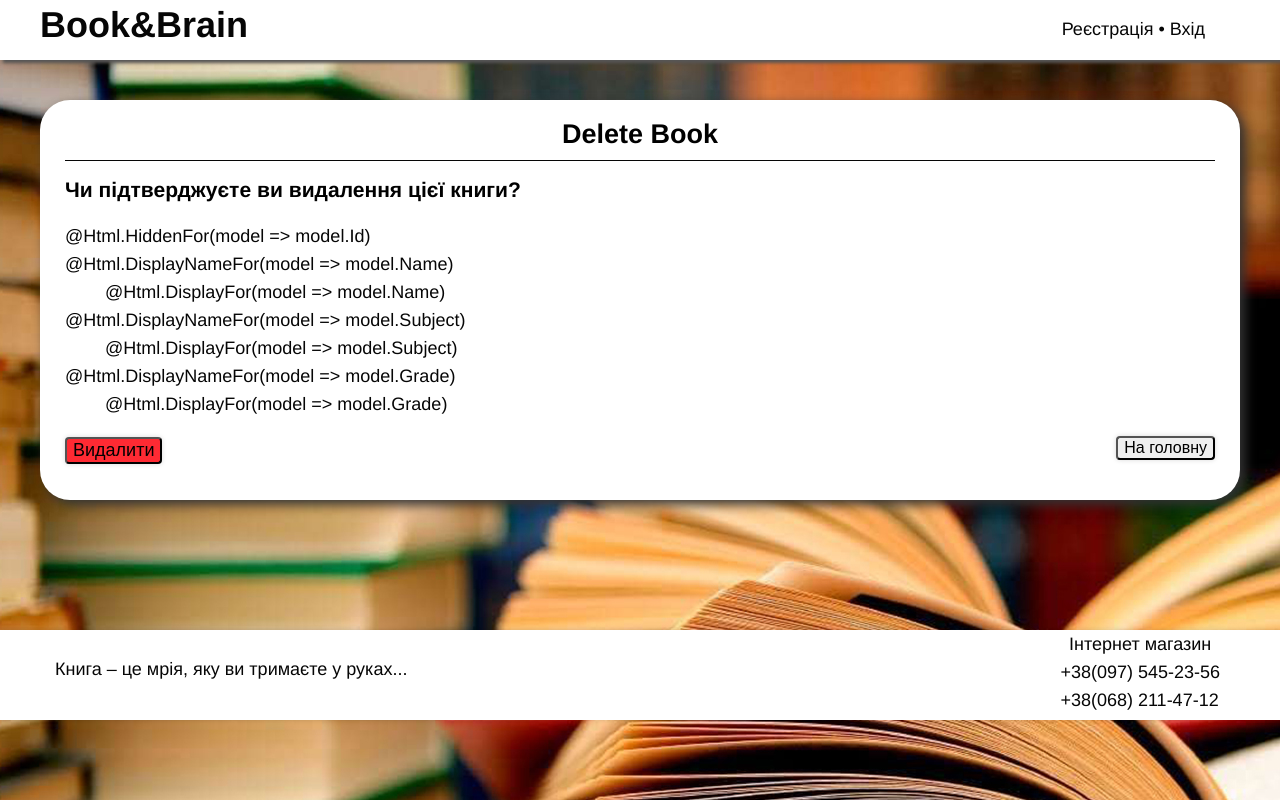
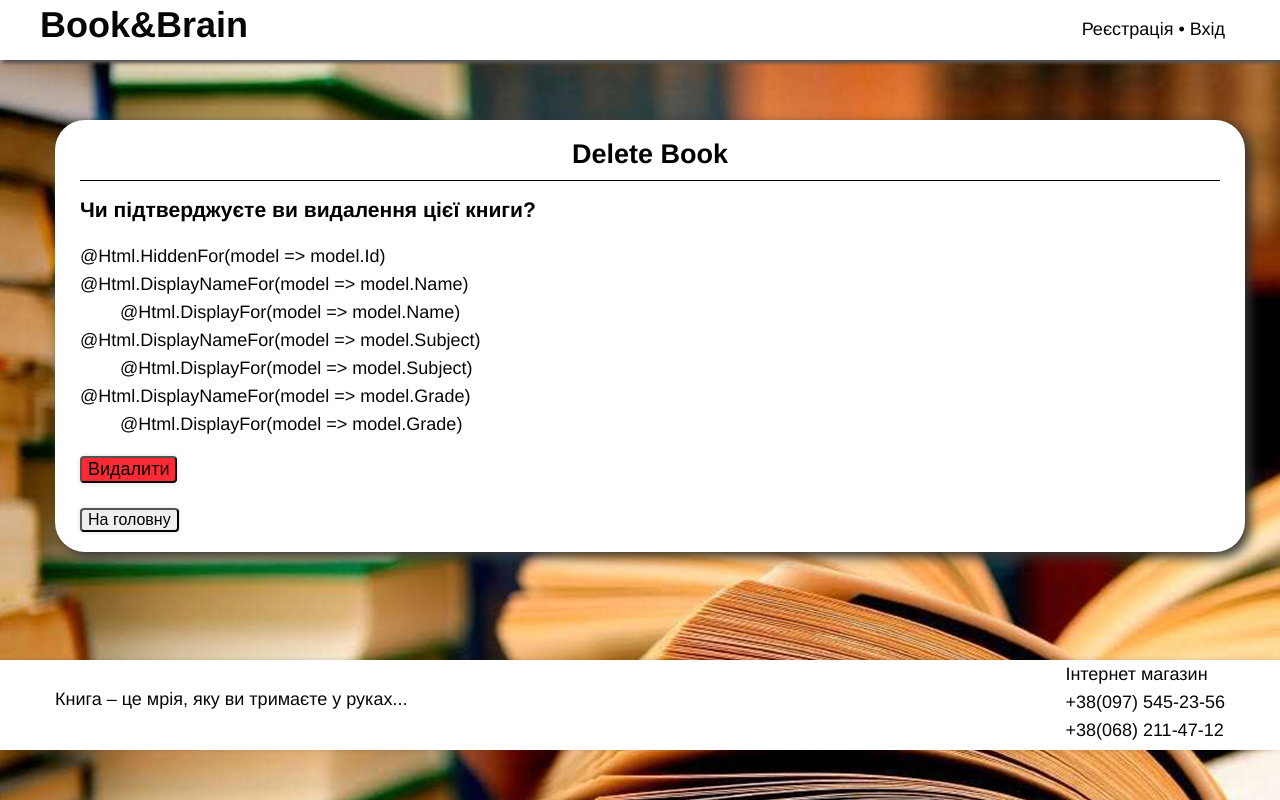
Before and after one commit to Alex121512/RozrahHtmlAndCss, a plain HTML site: page Veb_Rozrah/pages/delete.html in a window 1280 px wide. Drawn offline with Linux system fonts and the light colour scheme; a script that the page names is missing.

Commit message:
adaptive

```diff
--- a/Veb_Rozrah/css/createstyle.css
+++ b/Veb_Rozrah/css/createstyle.css
@@ -1,4 +1,5 @@
 body { background: url(../images/Kniga.jpg); margin: 0; color: #060606; font: normal 18px/28px Helvetica, Arial, sans-serif;}
+html, body {height: 100%; margin: 0;}
 .clear { clear: both;}
 .clearfix:after { content: ""; display: block; clear: both;}
 p { margin: 0; padding: 15px 15px;}
@@ -17,24 +18,26 @@ td {
 	text-align: center;
 }
 
+.mainwrapper {
+	min-height: 100%;
+}
+
 div#butthome {
 	float: left;
-	width: 225px;
-}
-
-.mainwrapper {
-	min-width: 1080px;
-	opacity: 1;
 }
 
 .resize {
 	margin: 0 auto;
 	padding: 0 20px;
-	width: 1200px;
+	max-width: 1200px;
 }
 
 .block_row {
-	padding-top: 70px;
+	padding: 20px;
+  padding-bottom: 90px;
+	padding-top: 90px;
+	padding-right: 15px;
+	margin-left: 15px;
 	min-height: 560px;
 	display: flex;
 	flex-direction: column;
@@ -45,7 +48,7 @@ div#butthome {
 }
 
 .fields {
-	height: 340px;
+	min-height: 340px;
 	margin-top: 30px;
 	background-color: #fff;
 	padding: 20px 25px 20px 25px;
@@ -53,26 +56,20 @@ div#butthome {
 	box-shadow: 5px 5px 12px #343434;
 }
 
-.footer#down {
-	width: 400px;
-}
-
 .paragr p {
 	padding-top: 25px;
 }
 
 .paragr {
-	width: 600px;
 	float: left;
 }
 
 .phones {
-	padding-right: 20px;
+	padding-right: 15px;
 	float: right;
 }
 
 div#login {
-	padding-right: 20px;
 	float: right;
 }
 
@@ -83,7 +80,6 @@ p#log:hover {
 
 p#name {
 	padding: 0;
-	text-align: center;
 }
 
 p#phone {
@@ -94,7 +90,7 @@ p#phone {
 	width: 100%;
 	color: #060606;
 	background: #fff;
-	height: 60px;
+	min-height: 60px;
 	box-shadow: 3px 3px 3px #575656;
 	position: fixed;
 	left: 50%;
@@ -102,21 +98,20 @@ p#phone {
 }
 
 .secwhite-line {
+  margin-top: -90px;
+	width: 100%;
 	color: #060606;
 	background: #fff;
-	height: 90px;
+	min-height: 90px;
 	box-shadow: 0 0 5px rgba(0, 0, 0, 0.15);
 }
 
-button#butt1 {
-	display: block;
-}
-
-button#butt3 {
-	float: right;
+button#butt2 {
+	margin-bottom: 25px;
 }
 
 .btn {
+	display: block;
 	font-size: 16px;
 	border-color: black;
 	border-radius: 4px;
@@ -124,6 +119,7 @@ button#butt3 {
 }
 
 .specialbtn {
+	display: block;
 	background-color: #cc804d;
 	font-size: 18px;
 	border-color: black;
--- a/Veb_Rozrah/css/deletestyle.css
+++ b/Veb_Rozrah/css/deletestyle.css
@@ -1,4 +1,5 @@
 body { background: url(../images/Kniga.jpg); margin: 0; color: #060606; font: normal 18px/28px Helvetica, Arial, sans-serif;}
+html, body {height: 100%; margin: 0;}
 .clear { clear: both;}
 .clearfix:after { content: ""; display: block; clear: both;}
 p { margin: 0; padding: 15px 15px;}
@@ -17,24 +18,26 @@ td {
 	text-align: center;
 }
 
+.mainwrapper {
+	min-height: 100%;
+}
+
 div#butthome {
 	float: left;
-	width: 225px;
-}
-
-.mainwrapper {
-	min-width: 1080px;
-	opacity: 1;
 }
 
 .resize {
 	margin: 0 auto;
 	padding: 0 20px;
-	width: 1200px;
+	max-width: 1200px;
 }
 
 .block_row {
-	padding-top: 70px;
+	padding: 20px;
+  padding-bottom: 100px;
+	padding-top: 90px;
+	padding-right: 15px;
+	margin-left: 15px;
 	min-height: 560px;
 	display: flex;
 	flex-direction: column;
@@ -45,7 +48,7 @@ div#butthome {
 }
 
 .fields {
-	height: 360px;
+	min-height: 340px;
 	margin-top: 30px;
 	background-color: #fff;
 	padding: 20px 25px 20px 25px;
@@ -53,26 +56,20 @@ div#butthome {
 	box-shadow: 5px 5px 12px #343434;
 }
 
-.footer#down {
-	width: 400px;
-}
-
 .paragr p {
 	padding-top: 25px;
 }
 
 .paragr {
-	width: 600px;
 	float: left;
 }
 
 .phones {
-	padding-right: 20px;
+	padding-right: 15px;
 	float: right;
 }
 
 div#login {
-	padding-right: 20px;
 	float: right;
 }
 
@@ -83,7 +80,6 @@ p#log:hover {
 
 p#name {
 	padding: 0;
-	text-align: center;
 }
 
 p#phone {
@@ -94,7 +90,7 @@ p#phone {
 	width: 100%;
 	color: #060606;
 	background: #fff;
-	height: 60px;
+	min-height: 60px;
 	box-shadow: 3px 3px 3px #575656;
 	position: fixed;
 	left: 50%;
@@ -102,17 +98,20 @@ p#phone {
 }
 
 .secwhite-line {
+  margin-top: -90px;
+	width: 100%;
 	color: #060606;
 	background: #fff;
-	height: 90px;
+	min-height: 90px;
 	box-shadow: 0 0 5px rgba(0, 0, 0, 0.15);
 }
 
-button#butt2 {
-	float: right;
+button#butt1 {
+	margin-bottom: 25px;
 }
 
 .btn {
+	display: block;
 	font-size: 16px;
 	border-color: black;
 	border-radius: 4px;
@@ -120,6 +119,7 @@ button#butt2 {
 }
 
 .specialbtn {
+	display: block;
 	background-color: #ff2a33;
 	font-size: 18px;
 	border-color: black;
@@ -128,7 +128,7 @@ button#butt2 {
 }
 
 .btn:hover {
-  background-color: #494e4b;
+  background-color: #4294ff;
   color: white;
 }
 
--- a/Veb_Rozrah/css/editstyle.css
+++ b/Veb_Rozrah/css/editstyle.css
@@ -1,4 +1,5 @@
 body { background: url(../images/Kniga.jpg); margin: 0; color: #060606; font: normal 18px/28px Helvetica, Arial, sans-serif;}
+html, body {height: 100%; margin: 0;}
 .clear { clear: both;}
 .clearfix:after { content: ""; display: block; clear: both;}
 p { margin: 0; padding: 15px 15px;}
@@ -17,24 +18,26 @@ td {
 	text-align: center;
 }
 
+.mainwrapper {
+	min-height: 100%;
+}
+
 div#butthome {
 	float: left;
-	width: 225px;
-}
-
-.mainwrapper {
-	min-width: 1080px;
-	opacity: 1;
 }
 
 .resize {
 	margin: 0 auto;
 	padding: 0 20px;
-	width: 1200px;
+	max-width: 1200px;
 }
 
 .block_row {
-	padding-top: 70px;
+	padding: 20px;
+  padding-bottom: 90px;
+	padding-top: 90px;
+	padding-right: 15px;
+	margin-left: 15px;
 	min-height: 560px;
 	display: flex;
 	flex-direction: column;
@@ -45,7 +48,7 @@ div#butthome {
 }
 
 .fields {
-	height: 340px;
+	min-height: 340px;
 	margin-top: 30px;
 	background-color: #fff;
 	padding: 20px 25px 20px 25px;
@@ -53,26 +56,20 @@ div#butthome {
 	box-shadow: 5px 5px 12px #343434;
 }
 
-.footer#down {
-	width: 400px;
-}
-
 .paragr p {
 	padding-top: 25px;
 }
 
 .paragr {
-	width: 600px;
 	float: left;
 }
 
 .phones {
-	padding-right: 20px;
+	padding-right: 15px;
 	float: right;
 }
 
 div#login {
-	padding-right: 20px;
 	float: right;
 }
 
@@ -83,7 +80,6 @@ p#log:hover {
 
 p#name {
 	padding: 0;
-	text-align: center;
 }
 
 p#phone {
@@ -94,7 +90,7 @@ p#phone {
 	width: 100%;
 	color: #060606;
 	background: #fff;
-	height: 60px;
+	min-height: 60px;
 	box-shadow: 3px 3px 3px #575656;
 	position: fixed;
 	left: 50%;
@@ -102,21 +98,20 @@ p#phone {
 }
 
 .secwhite-line {
+  margin-top: -90px;
+	width: 100%;
 	color: #060606;
 	background: #fff;
-	height: 90px;
+	min-height: 90px;
 	box-shadow: 0 0 5px rgba(0, 0, 0, 0.15);
 }
 
-button#butt1 {
-	display: block;
-}
-
-button#butt3 {
-	float: right;
+button#butt2 {
+	margin-bottom: 25px;
 }
 
 .btn {
+	display: block;
 	font-size: 16px;
 	border-color: black;
 	border-radius: 4px;
@@ -124,6 +119,7 @@ button#butt3 {
 }
 
 .specialbtn {
+	display: block;
 	background-color: #4294ff;
 	font-size: 18px;
 	border-color: black;
--- a/Veb_Rozrah/css/style.css
+++ b/Veb_Rozrah/css/style.css
@@ -20,23 +20,17 @@ td {
 
 div#butthome {
 	float: left;
-	width: 225px;
-}
-
-.mainwrapper {
-	min-width: 1080px;
-	opacity: 1;
 }
 
 .resize {
 	margin: 0 auto;
 	padding: 0 20px;
-	width: 1200px;
+	max-width: 1200px;
 }
 
 .block_row {
 	padding-top: 40px;
-	min-height: 1000px;
+	max-height: 700px;
 	display: flex;
 	flex-direction: column;
 }
@@ -62,7 +56,6 @@ div#butthome {
 }
 
 .paragr {
-	width: 600px;
 	float: left;
 }
 
@@ -102,6 +95,7 @@ p#phone {
 }
 
 .secwhite-line {
+	width: 100%;
 	color: #060606;
 	background: #fff;
 	height: 90px;
--- a/Veb_Rozrah/pages/delete.html
+++ b/Veb_Rozrah/pages/delete.html
@@ -6,12 +6,13 @@
   <meta name="keywords" content="">
   <meta name="description" content="">
   <meta name="format-detection" content="telephone=no">
+  <meta name="viewport" content="width=device-width">
   <link type="text/css" rel="stylesheet" href="../css/deletestyle.css">
 </head>
 <body>
   <div class="mainwrapper">
     <div class="header">
-      <div class="white-line">
+      <div class="clearfix white-line">
         <div class="resize">
           <div id="butthome" onclick="location.href = 'index.html';">
             <h1 id="home">Book&Brain</h1>
@@ -22,7 +23,7 @@
         </div>
       </div>
     </div>
-    <div class="block_row">
+    <div class="clearfix block_row">
       <div class="clearfix block_column">
         <div class="resize">
           <div class="fields">
@@ -59,7 +60,7 @@
       </div>
     </div>
 
-    <div class="secwhite-line">
+    <div class="clearfix secwhite-line">
       <div class="resize">
         <div class="footer">
           <div class="paragr">
```
Also changed, not shown: Veb_Rozrah/pages/create.html (+6 -5 lines), Veb_Rozrah/pages/edit.html (+5 -4 lines), Veb_Rozrah/pages/index.html (+6 -5 lines).
